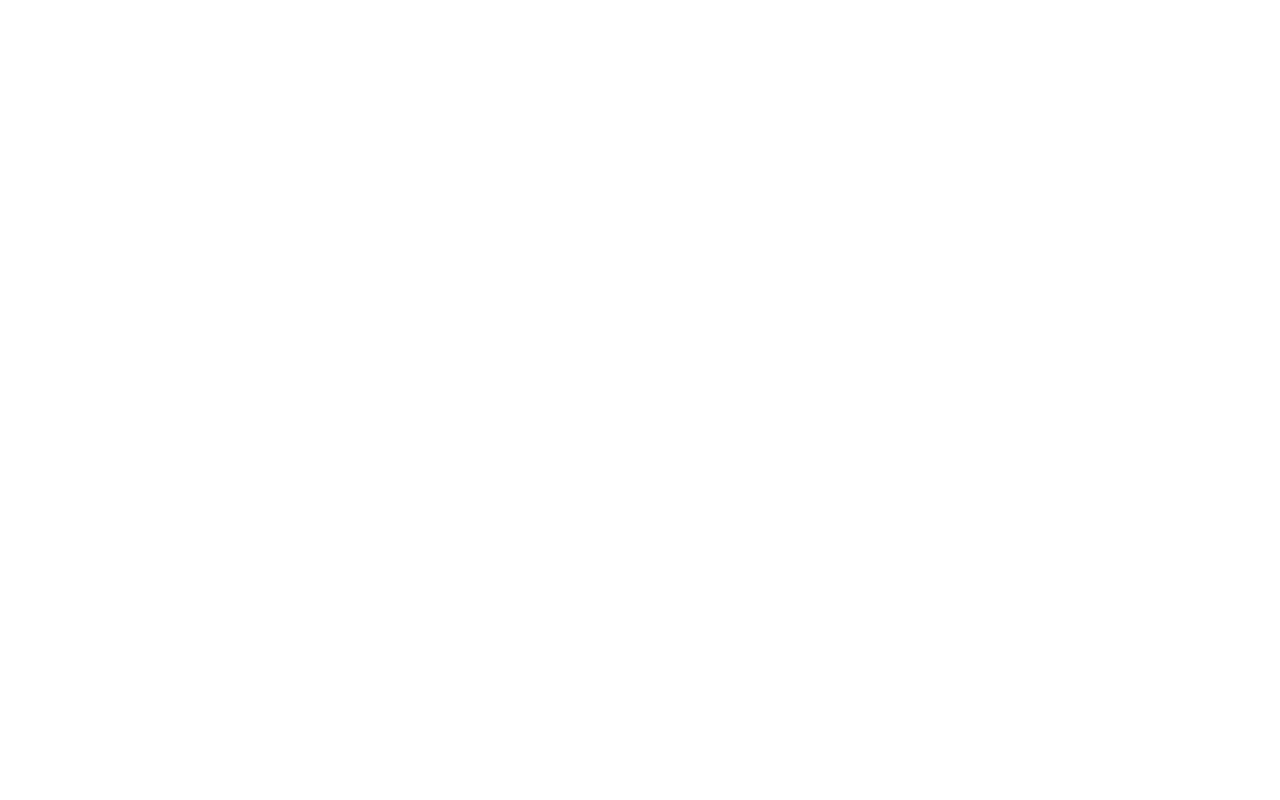
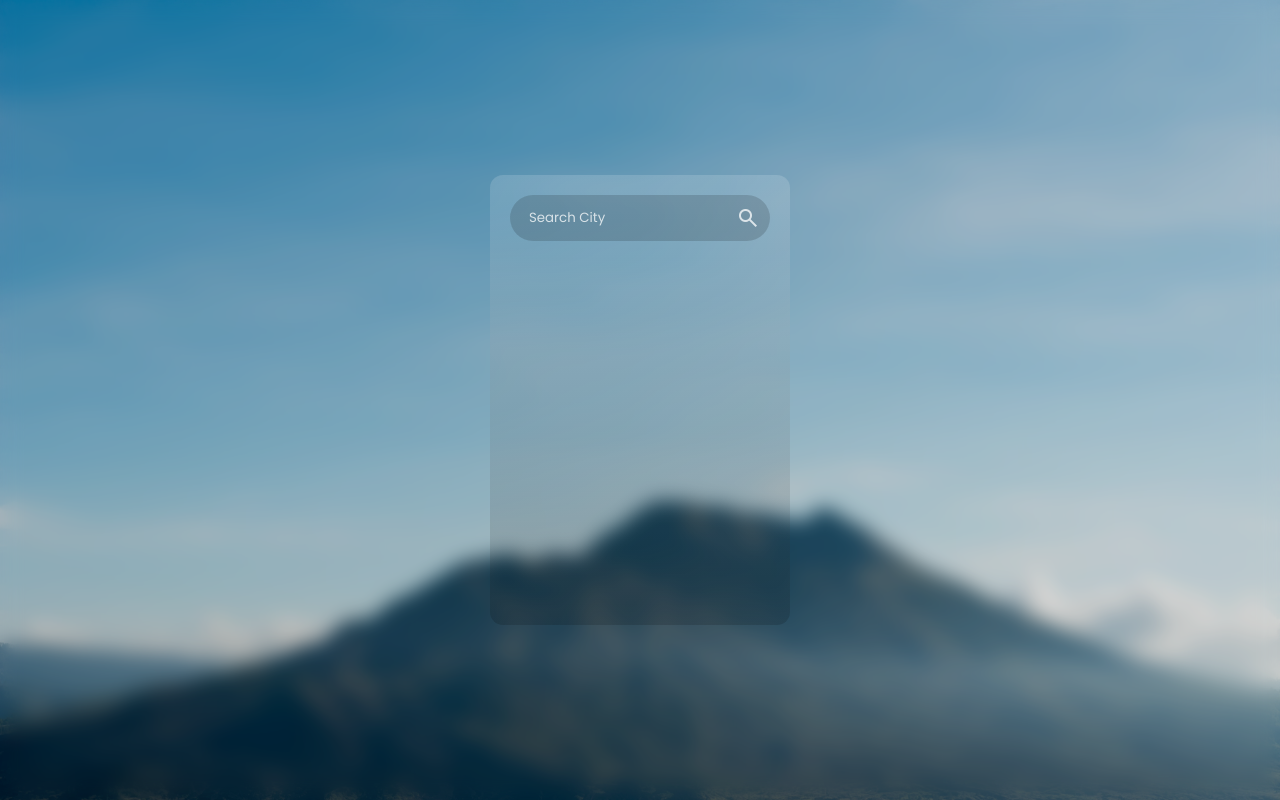
Before and after one commit to premkumar0410/weather-app, a plain HTML site: page index.html in a window 1280 px wide. Drawn offline with nearby package versions, Linux system fonts and the light colour scheme.

Commit message:
seach city css completed

```diff
--- a/index.html
+++ b/index.html
@@ -5,8 +5,19 @@
     <meta name="viewport" content="width=device-width, initial-scale=1.0">
     <title>weather app</title>
     <link rel="stylesheet" href="style.css">
+    <!-- Import Search Icon -->
+     <link rel="stylesheet" href="https://fonts.googleapis.com/css2?family=Material+Symbols+Outlined:opsz,wght,FILL,GRAD@24,400,0,0&icon_names=search" />
 </head>
 <body>
-
+    <main class="main-content">
+        <header class="input-container">
+            <input type="text" , placeholder="Search City", class="city-input">
+           <button class="search-btn">
+             <span class="material-symbols-outlined">
+                search
+            </span>
+           </button>
+        </header>
+    </main>
 </body>
 </html>
--- a/style.css
+++ b/style.css
@@ -0,0 +1,78 @@
+@import url('https://fonts.googleapis.com/css2?family=Poppins:wght@300;400;500;600&display=swap');
+
+
+*{
+    margin: 0;
+    padding: 0;
+    box-sizing: border-box;
+    font-family: "Poppins", sans-serif;
+
+}
+
+body{
+    background: url(assets/assets/bg.jpg);
+    width: 100%;
+    height: 100dvh;
+    background-size: cover;
+    background-position: center;
+    backdrop-filter: blur(10px);
+    display: flex;
+    align-items: center;
+    display: flex;
+    align-items: center;
+    justify-content: center;
+}
+
+body::before{
+    content: "";
+    position: absolute;
+    width: 100%;
+    height: 100dvh;
+    background: rgb(0,0,0,0.15);
+}
+
+.main-content{
+   width: 300px;
+   height: 450px;
+   z-index: 1;
+   background: linear-gradient(to top,rgb(0,0,0,0.15),rgba(255,255,255,0.15));
+    border-radius: 13px;
+    backdrop-filter:  blur(100%);
+    padding: 20px;
+}
+
+/* Intput container */
+.input-container{
+    position: relative;
+}
+.city-input{
+    width: 100%;
+    padding: 10px 16px;
+    border: 3px solid transparent;
+    background: rgb(0,0,0,0.15);
+    border-radius: 30px;
+    outline: none;
+    padding-right: 40px;
+}
+
+.city-input::placeholder{
+    color: rgb(255,255,255,0.75);
+}
+
+.city-input:focus{
+    border: 3px solid rgb(0,0,0,0.15);
+}
+
+.search-btn{
+    position: absolute;
+    right: 10px;
+    top: 50%;
+    transform: translatey(-50%);
+    background: none;
+    border: none;
+    color: rgb(255,255,255,0.75);
+    display: flex;
+    cursor: pointer;
+
+}
+/* End Intput container */
```
